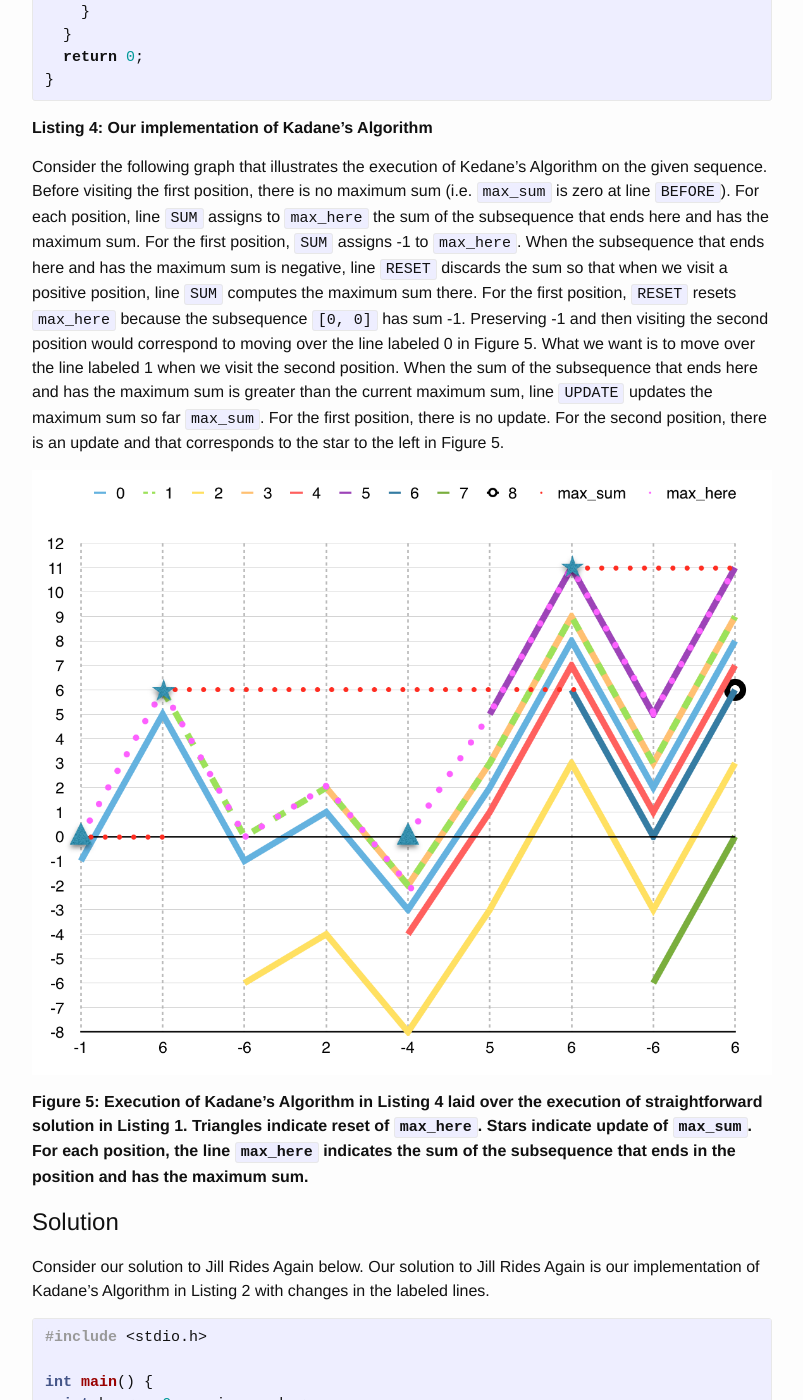
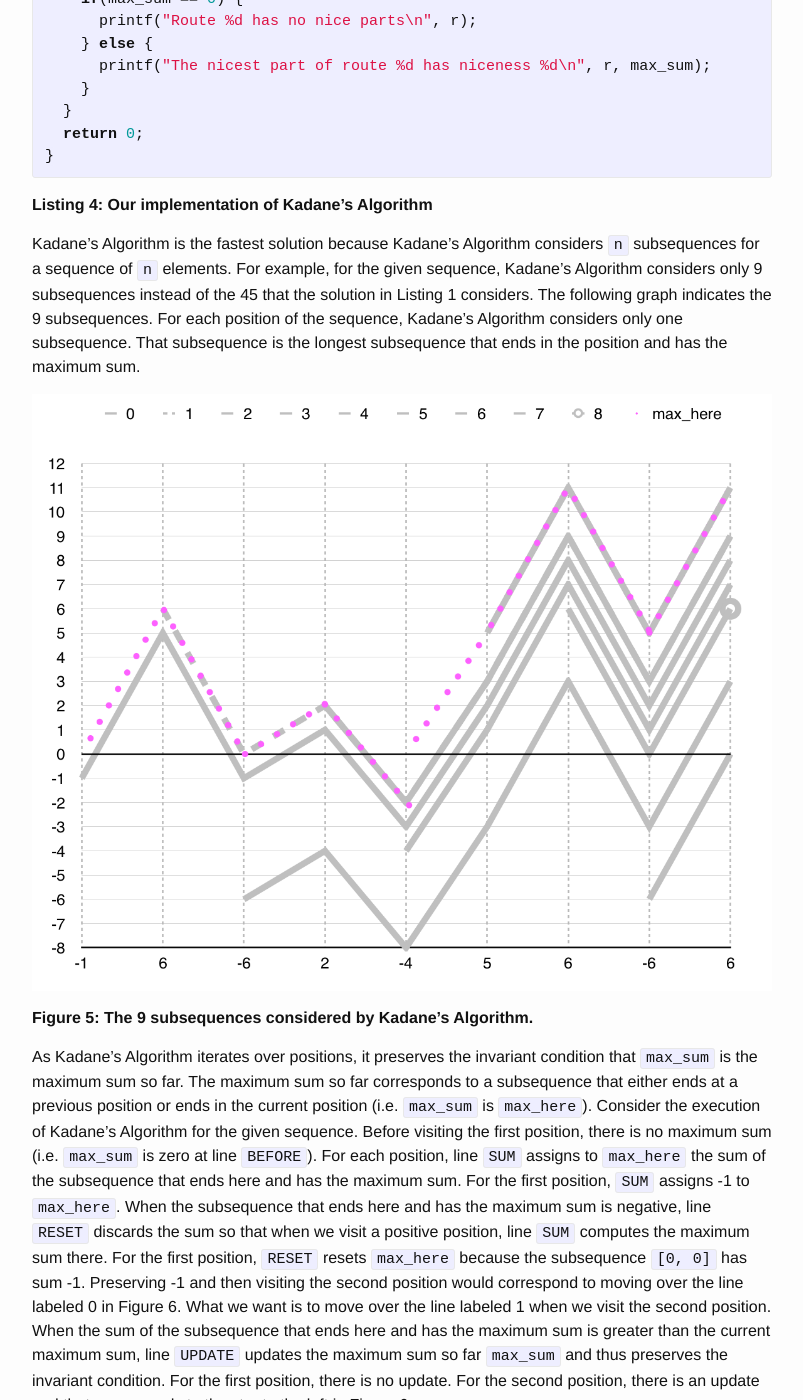
Before and after one commit to mrrusof/mrrusof.github.io, a Jekyll site: the page built from _posts/2016-03-05-jill-rides-again.markdown, in a window 1280 px wide and 1400 px high, scrolled down 5874 px. Shown: the whole window, without its empty margins (238-1041 px from the left). Built offline with Jekyll 4.4.1, drawn with Linux system fonts in a browser that asks for light colours; comment, search, counter and statistics services are not loaded; some of the changed text lies outside the part shown.

Commit message:
Improve explanation of Jill Rides Again.

````diff
--- a/_posts/2016-03-05-jill-rides-again.markdown
+++ b/_posts/2016-03-05-jill-rides-again.markdown
@@ -121,10 +121,8 @@
 
 Jill Rides Again is similar to the Maximum Subarray
 Problem [[Bentley84](#Bentley84)].
-Our strategy to finding a solution is understanding the solution to
-the Maximum Subarray Problem and then deriving a solution to Jill
-Rides Again.
-
+For that reason, we analyze the Maximum Subarray Problem and derive a solution
+to Jill Rides Again.
 
 For a given sequence of integers, the Maximum Subarray Problem
 consists in finding the maximum sum that is positive amongst the sums
@@ -145,7 +143,7 @@
 
 
 A straightforward solution consists of computing the sum for each
-subarray and selecting the maximum sum.
+subsequence and selecting the maximum sum.
 Consider the following C implementation.
 
 {% highlight c %}
@@ -179,15 +177,16 @@
 }
 {% endhighlight %}
 
-**Listing 1: Solution that computes the sum of each subarray and
+**Listing 1: Solution that computes the sum of each subsequence and
    selects the maximum**
 
 
-The solution computes the sum for each subarray by visiting each
-position in each iteration of loop `START` and computing the
-sum of corresponding subsequences in each iteration of loop `END`.
-For the first position, the sum of the following subsequences is
-computed by loop `END`.
+The solution computes the sum for each subsequence in the following way.
+The solution visits each start position with every iteration of
+loop `START`.  For a given start position, the solution computes the
+sum of each subsequence that starts there by means of loop `END`.
+For example, when the start position is the first position (`i = 0`),
+the solution computes the sum of the following subsequences.
 
 ```asciidoc
           -1   6  -6   2  -4   5   6  -6   6
@@ -202,37 +201,40 @@
 [0, 8]   ------------------------------------
 ```
 
-The following graph illustrates the iteration of loop `END` for the
-first position.
-For subsequence `[0, 0]`, the sum is negative and thus ignored.
-For subsequence `[0, 1]`, the sum is 5 and the maximum sum so far,
-thus the sum is recorded as the current maximum.
-For subsequences that end in positions 2, 3, 4, and 5, each sum is not
-bigger than 5 and thus ignored.
-The sum of subsequence `[0, 6]` is 8 and becomes the maximum.
-The remaining two subsequences are ignored.
+The solution selects the maximum sum `max_sum` after computing the sum
+for each subsequence.  The following graph illustrates how the
+solution selects the maximum sum for each subsequence that starts in
+the first position.  For subsequence `[0, 0]`, the sum is negative and
+thus ignored.  For subsequence `[0, 1]`, the sum is 5 and the maximum
+sum so far, thus the sum is recorded as the current maximum.  For
+subsequences that end in positions 2, 3, 4, and 5, each sum is not
+bigger than 5 and thus ignored.  The sum of subsequence `[0, 6]` is 8
+and becomes the maximum.  The remaining two subsequences are ignored.
 
 ![TODO](/assets/2016-03-05-jill-rides-again-subsequences-for-first.png)
 
-**Figure 2: Sum of each subsequence corresponding to first position**
+**Figure 2: State of program in Listing 1 for the
+  subsequences that start in the first position.  The line
+  in blue indicates the value of `curr_sum` for each end position. The dotted
+  red line indicates the value of `max_sum` for each end position.**
 
 
 The problem with the straightforward solution is that it is too slow.
 For the given sequence, the solution considers the 45 subsequences
 illustrated in the following graph and computes the sum for each.
 For a sequence of `n` elements, there are `1/2(n^2 + n)`
-subsequences and the solution computes the sum for each.
+subsequences.
 For the maximum sequence length considered by the problem statement of
 Jill Rides Again (i.e. 20,000), the solution considers 100,010,000
 subsequences and thus timeouts in the UVa Online Judge.
 
 ![TODO](/assets/2016-03-05-jill-rides-again-cuadratic.png)
 
-**Figure 3: Execution of straightforward solution in Listing 1.  Each
-  line corresponds to an iteration of loop `START` and each line
-  segment corresponds to an iteration of loop `END`.  Each iteration
-  of loop `END` corresponds to the sum for a subsequence.  The answer
-  corresponds to the last time `max_sum` is updated.**
+**Figure 3: State of program in Listing 1 for all subsequences.  Each
+  line corresponds to a start position.  For each line, each data
+  point indicates the value of `curr_sum` for the subsequence that
+  ends in the corresponding position.
+  Line answer indicates the last time `max_sum` is updated.**
 
 
 The fastest solution to the Maximum Subarray Problem is Kadane's
@@ -269,9 +271,24 @@
 
 **Listing 4: Our implementation of Kadane's Algorithm**
 
+Kadane's Algorithm is the fastest solution because Kadane's Algorithm
+considers `n` subsequences for a sequence of `n` elements.
+For example, for the given sequence, Kadane's Algorithm considers only 9
+subsequences instead of the 45 that the solution in Listing 1 considers.  The
+following graph indicates the 9 subsequences.  For each position of
+the sequence, Kadane's Algorithm considers only one subsequence.  That
+subsequence is the longest subsequence that ends in the
+position and has the maximum sum.
 
-Consider the following graph that illustrates the execution of
-Kedane's Algorithm on the given sequence.
+![TODO](/assets/2016-03-05-jill-rides-again-max_here.png)
+
+**Figure 5: The 9 subsequences considered by Kadane's Algorithm.**
+
+As Kadane's Algorithm iterates over positions, it preserves the
+invariant condition that `max_sum` is the maximum sum so far.  The
+maximum sum so far corresponds to a subsequence that either ends at a
+previous position or ends in the current position (i.e. `max_sum` is `max_here`).
+Consider the execution of Kadane's Algorithm for the given sequence.
 Before visiting the first position, there is no maximum sum
 (i.e. `max_sum` is zero at line `BEFORE`).
 For each position, line `SUM` assigns to `max_here` the sum of the
@@ -283,20 +300,21 @@
 For the first position, `RESET` resets `max_here` because the
 subsequence `[0, 0]` has sum -1.
 Preserving -1 and then visiting the second position would correspond
-to moving over the line labeled 0 in Figure 5.
+to moving over the line labeled 0 in Figure 6.
 What we want is to move over the line labeled 1 when we visit the
 second position.
 When the sum of the subsequence that ends here and has the maximum sum
 is greater than the current maximum sum, line `UPDATE` updates the
-maximum sum so far `max_sum`.
+maximum sum so far `max_sum` and thus preserves the invariant
+condition.
 For the first position, there is no update.
 For the second position, there is an update and that corresponds to
-the star to the left in Figure 5.
+the star to the left in Figure 6.
 
 ![TODO](/assets/2016-03-05-jill-rides-again-kadane.png)
 
-**Figure 5: Execution of Kadane's Algorithm in Listing 4 laid over the
-  execution of straightforward solution in Listing 1.  Triangles
+**Figure 6: State of Kadane's Algorithm in Listing 4 laid over the
+  state of solution in Listing 1.  Triangles
   indicate reset of `max_here`.  Stars indicate update of
   `max_sum`.  For each position, the line `max_here` indicates the sum
   of the subsequence that ends in the position and has the maximum sum.**
@@ -342,27 +360,27 @@
 }
 {% endhighlight %}
 
-**Listing 6: Our solution to Jill Rides Again**
+**Listing 7: Our solution to Jill Rides Again**
 
 The following figure illustrates the execution of our solution to Jill
 Rides Again on the given sequence.
 For a given position, our changes track the boundaries of the
 subsequence that ends here and the maximum so far.
-When Kedana's Algorithm resets `max_here`, that corresponds to
+When Kadane's Algorithm resets `max_here`, that corresponds to
 discarding the subsequence that ends here and thus line `C` resets the
 left boundary `i_here` of the subsequence.
-When Kedana's Algorithm updates the maximum so far, lines `E` and `F` update
+When Kadane's Algorithm updates the maximum so far, lines `E` and `F` update
 its boundaries `max_i` and `max_j` with the boundaries of the
 subsequence that ends here.
 The second disjunct in line `D` corresponds to the requirement that we
 return the longest maximal subsequence.
 When that disjunct is satisfied, our solution pushes the right
 boundary of the maximum sum so far but not its value.
-That is what happens in the rightmost star in Figure 7.
+That is what happens in the rightmost star in Figure 8.
 
 ![TODO](/assets/2016-03-05-jill-rides-again-our-solution.png)
 
-**Figure 7: Execution of our solution to Jill Rides Again in Listing 6.
+**Figure 8: Execution of our solution to Jill Rides Again in Listing 7.
   Triangles indicate reset of the beginning of
   the subsequence that ends at each subsequent position, `i_here`.
   Stars indicate update of the boundaries of the maximum
@@ -375,10 +393,12 @@
 
 # Summary
 
-Jill Rides Again is a problem that has a straightforward but slow
-solution.  What I like about this problem is that once you picture the
-straightforward solution, you have to discipline yourself to approach
-the problem in a different way.
+Jill Rides Again is a variant of the classical Maximum Subarray
+Problem [[Bentley84](#Bentley84)].  The solution to the Maximum
+Subarray Problem is Kadane's Algorithm.  Kadane's Algorithm is a
+model solution for problems that require computing maximum
+subsequences.  Thus, we based our solution to Jill Rides Again on
+Kadane's Algorithm.
 
 What was your experience solving this problem? Let me know in the
 comments.
````
Also changed, not shown: assets/2016-03-05-jill-rides-again-max_here.png (added).
